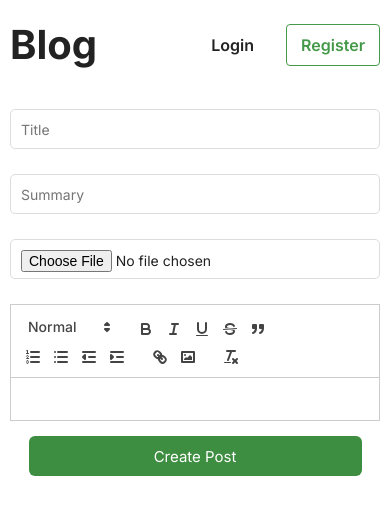
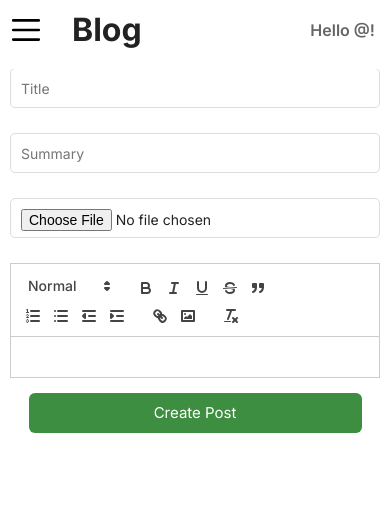
Before and after one commit to thornxyz/mern_blog, a React (Create React App) app in the folder client/: page /create in a window 390 px wide. Shown: the top 514 px of the page. Built offline with nearby package versions, Linux system fonts and the light colour scheme; no server answers.

Commit message:
responsive navbar

```diff
--- a/client/src/App.css
+++ b/client/src/App.css
@@ -11,8 +11,15 @@
     font-family: "Inter", sans-serif;
 }
 
+p {
+    font-size: 1rem;
+}
+
 a {
     cursor: pointer;
+    -webkit-tap-highlight-color: transparent;
+    text-decoration: none;
+    color: inherit;
 }
 
 body {
@@ -35,31 +42,24 @@
     align-items: center;
 }
 
-header a {
+.logo {
+    font-weight: bold;
+    font-size: 2.5rem;
     text-decoration: none;
     color: inherit;
-}
-
-header a.logo {
-    font-weight: bold;
-    font-size: 2.5rem;
 }
 
 header nav {
     display: flex;
     justify-content: center;
     align-items: center;
-}
-
-header nav {
-    display: flex;
     gap: 18px;
 }
 
 .post {
-    display: flex;
+    display: grid;
+    grid-template-columns: 2.5fr 1fr;
     margin-bottom: 30px;
-    flex-direction: row;
     position: relative;
     width: 100%;
     max-width: 1024px;
@@ -67,11 +67,85 @@
     margin-right: 10px;
 }
 
-@media screen and (max-width: 768px) {
+.hamburger-icon {
+    height: 2rem;
+    margin-right: 30px;
+    display: flex;
+    justify-content: center;
+    align-items: center;
+}
+
+.sm-header-top {
+    position: fixed;
+    top: 0;
+    display: flex;
+    padding-top: 10px;
+    padding-bottom: 20px;
+    align-items: center;
+    justify-items: center;
+    background-color: #fff;
+    width: 100%;
+    z-index: 1;
+}
+
+.name {
+    margin-left: auto;
+    margin-right: 25px;
+}
+
+.hamburger-expanded {
+    position: fixed;
+    display: flex;
+    flex-direction: column;
+    gap: 20px;
+    height: 100vh;
+    padding-left: 10px;
+    padding-right: 55px;
+    width: 60%;
+    padding-top: 30px;
+    background-color: #FFFFFF;
+    z-index: 2;
+    transition: transform 0.3s ease-in-out;
+}
+
+.responsive_nav {
+    transform: translateX(-100vh);
+}
+
+@media screen and (min-width: 650px) {
+    .sm-header {
+        display: none;
+    }
+}
+
+@media screen and (max-width: 650px) {
+    body {
+        margin-top: 68px;
+        padding: 0 10px;
+    }
+
+    .logo {
+        font-size: 2rem;
+    }
+
+    p {
+        font-size: 0.7rem;
+    }
+
+    p.summary {
+        height: 66px;
+        width: 200px;
+    }
+
+    header {
+        display: none;
+    }
+
     .post {
-        flex-direction: column;
         margin-left: 0;
         margin-right: 0;
+        margin-bottom: 10px;
+        grid-template-columns: 1fr 1fr;
     }
 
     .post .image {
@@ -84,9 +158,21 @@
         margin-left: 0;
     }
 
+    .post .texts h2 {
+        font-size: 1.2rem;
+    }
+
     .post img {
-        width: 100%;
-        height: auto;
+        height: 100px;
+        width: 160px;
+        object-fit: cover;
+        object-position: center center;
+    }
+
+    .post .image {
+        display: flex;
+        align-items: center;
+        justify-content: center;
     }
 
     form.login,
@@ -96,20 +182,21 @@
 
 }
 
-.post .image {
+button .post .image {
     display: flex;
     justify-content: center;
     align-items: center;
     margin-left: auto;
 }
 
-.post img {
+img {
     height: 150px;
     width: 240px;
+}
+
+.post img {
     object-fit: cover;
     object-position: center center;
-    max-height: 180px;
-    max-width: 288px;
 }
 
 .post .texts {
@@ -120,7 +207,6 @@
 
 .post .texts h2 {
     margin: 1px;
-    font-size: 1.4rem;
     font-weight: bold;
 }
 
@@ -133,7 +219,6 @@
     margin-bottom: auto;
     margin-top: 11px;
     color: #888;
-    font-size: 0.85rem;
     font-weight: bold;
 }
 
@@ -154,12 +239,13 @@
 .post p.summary {
     margin: 10px 0;
     font-weight: 400;
-    font-size: 1rem;
-    display: -webkit-box;
-    -webkit-line-clamp: 5;
-    -webkit-box-orient: vertical;
     text-overflow: ellipsis;
     text-align: justify;
+    max-height: 150px;
+    overflow: hidden;
+    display: -webkit-box;
+    -webkit-box-orient: vertical;
+    -webkit-line-clamp: 5;
 }
 
 form.login,
@@ -277,7 +363,7 @@
     height: 20px;
 }
 
-header nav .logout-button {
+.logout-button {
     background-color: #fff;
     color: rgb(184, 57, 57);
     padding: 10px 14px;
@@ -288,12 +374,12 @@
     transition: all 0.2s ease-in-out;
 }
 
-header nav .logout-button:hover {
+.logout-button:hover {
     background-color: rgb(184, 57, 57);
     color: #fff;
 }
 
-header nav .create-button {
+.create-button {
     background-color: #fff;
     color: var(--green-button);
     padding: 10px 14px;
@@ -304,12 +390,12 @@
     transition: all 0.2s ease-in-out;
 }
 
-header nav .create-button:hover {
+.create-button:hover {
     background-color: var(--green-button);
     color: #fff;
 }
 
-header nav .login-button {
+.login-button {
     background-color: #fff;
     padding: 10px 14px;
     border-radius: 4px;
@@ -319,13 +405,13 @@
     transition: all 0.2s ease-in-out;
 }
 
-header nav .login-button:hover {
+.login-button:hover {
     background-color: var(--green-button-faded);
     color: #fff;
 }
 
 
-header nav .register-button {
+.register-button {
     background-color: #fff;
     color: var(--green-button);
     padding: 10px 14px;
@@ -336,12 +422,12 @@
     transition: all 0.2s ease-in-out;
 }
 
-header nav .register-button:hover {
+.register-button:hover {
     background-color: var(--green-button);
     color: #fff;
 }
 
-header span.name {
+span.name {
     font-weight: 600;
     font-size: 1rem;
     color: #666565;
--- a/client/src/components/Header.js
+++ b/client/src/components/Header.js
@@ -1,9 +1,16 @@
 import { Link } from "react-router-dom";
-import { useContext, useEffect } from "react";
+import { useContext, useEffect, useState } from "react";
 import { UserContext } from "./UserContext";
+
+const hamburgerPath = "M 5 8 A 2.0002 2.0002 0 1 0 5 12 L 45 12 A 2.0002 2.0002 0 1 0 45 8 L 5 8 z M 5 23 A 2.0002 2.0002 0 1 0 5 27 L 45 27 A 2.0002 2.0002 0 1 0 45 23 L 5 23 z M 5 38 A 2.0002 2.0002 0 1 0 5 42 L 45 42 A 2.0002 2.0002 0 1 0 45 38 L 5 38 z";
 
 export default function Header() {
   const { setUserInfo, userInfo } = useContext(UserContext);
+  const [showNav, setShowNav] = useState(false);
+
+  const handleButtonClick = () => {
+    setShowNav(true);
+  };
 
   useEffect(() => {
     fetch("http://localhost:4000/profile", {
@@ -13,6 +20,7 @@
         setUserInfo(userInfo);
       });
     });
+    handleButtonClick();
   }, [setUserInfo]);
 
   async function logout() {
@@ -22,6 +30,7 @@
         method: "POST",
       });
       setUserInfo(null);
+      handleButtonClick();
     } catch (error) {
       console.error("Error during logout:", error);
     }
@@ -30,6 +39,34 @@
   const username = userInfo?.username;
 
   return (
+    <div className="header-container">
+      <div className="sm-header">
+        <div className="sm-header-top">
+          <a className="hamburger" onClick={() => setShowNav(!showNav)}>
+            <svg xmlns="http://www.w3.org/2000/svg" x="0px" y="0px" viewBox="0 0 50 50" className="hamburger-icon">
+              <path d={hamburgerPath}></path>
+            </svg>
+          </a>
+          <Link to="/" className="logo">
+            Blog
+          </Link>
+          <span className="name">Hello @{username}!</span>
+        </div>
+        <div className={`hamburger-expanded ${showNav ? 'responsive_nav' : ''}`}>
+          {username && (
+            <>
+              <Link className="create-button" to="/create" onClick={handleButtonClick}>Create new post</Link>
+              <Link className="logout-button" to="/" onClick={logout}>Logout</Link>
+            </>
+          )}
+          {!username && (
+            <>
+              <Link className="login-button" to="/login" onClick={handleButtonClick}>Login</Link>
+              <Link className="register-button" to="/register" onClick={handleButtonClick}>Register</Link>
+            </>
+          )}
+        </div>
+      </div>
       <header>
         <Link to="/" className="logo">
           Blog
@@ -39,7 +76,7 @@
             <>
               <span className="name">Hello @{username}!</span>
               <Link className="create-button" to="/create">Create new post</Link>
-            <Link className="logout-button" to = "/" onClick={logout}>Logout</Link>
+              <Link className="logout-button" to="/" onClick={logout}>Logout</Link>
             </>
           )}
           {!username && (
@@ -50,5 +87,6 @@
           )}
         </nav>
       </header>
+    </div>
   );
 }
--- a/client/src/components/Post.js
+++ b/client/src/components/Post.js
@@ -12,7 +12,7 @@
           <p className="summary">{summary}</p>
         </div>
         <p className="info">
-          <a className="author">{'@' + author.username}</a>
+          <a href="/#" className="author">{'@' + author.username}</a>
           <time>{format(new Date(createdAt), 'MMM d, yyyy HH:mm')}</time>
         </p>
       </div>
```
Lines whose indentation alone changed are shown as unchanged.
